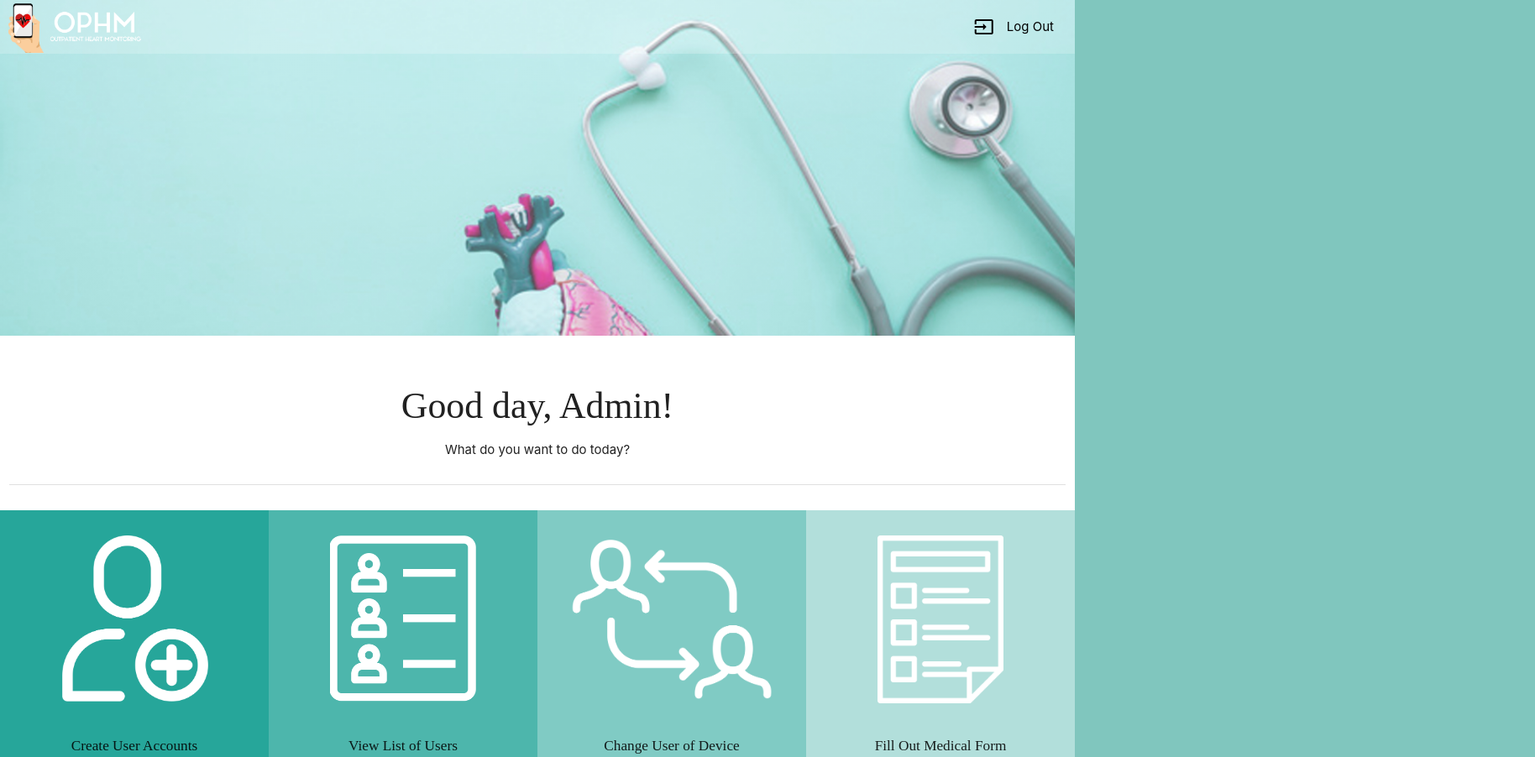
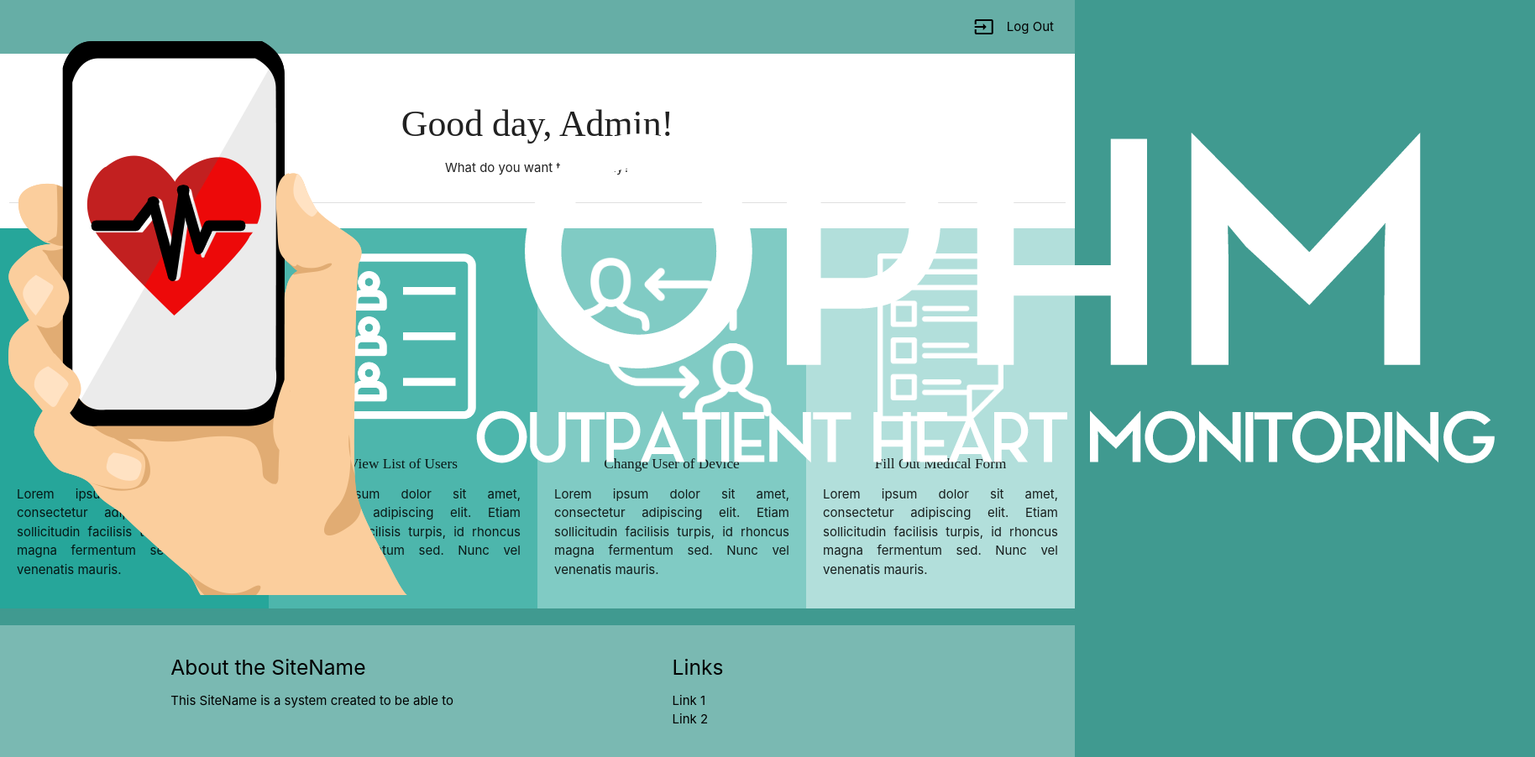
Before and after one commit to jennibay/capstone, a plain HTML site: page A_HOMEPAGE.html in a window 1280 px wide. Shown: the top 902 px of the page at 84% size, 1828 px wide, since content can reach past the window. Drawn offline with nearby package versions, Linux system fonts and the light colour scheme.

Commit message:
Update HOMEPAGE.css

```diff
--- a/css/HOMEPAGE.css
+++ b/css/HOMEPAGE.css
@@ -9,7 +9,7 @@
     }
 
     body {
-      background: #80C6BE;
+      background: #409a90;
     }
 
     #container {
@@ -20,20 +20,6 @@
         color: white;
         padding-top: 10px
     }
-
-    .hero-image {
-    /* Use "linear-gradient" to add a darken background effect to the image (photographer.jpg). This will make the text easier to read */
-    background-image: linear-gradient(rgba(255, 255, 255, 0.3), rgba(255, 255, 255, 0.3)), url("../images/bg_17.png");
-
-    /* Set a specific height */
-    height: 50%;
-
-    /* Position and center the image to scale nicely on all screens */
-    background-position: center;
-    background-repeat: no-repeat;
-    background-size: cover;
-    position: relative;
-   }
 
     #greeting{
         font-family: Montserrat;
@@ -52,5 +38,5 @@
     }
 
     .nav-wrapper .brand-logo img {
-    height: 63px;
+    height: 100%;
 }
```
